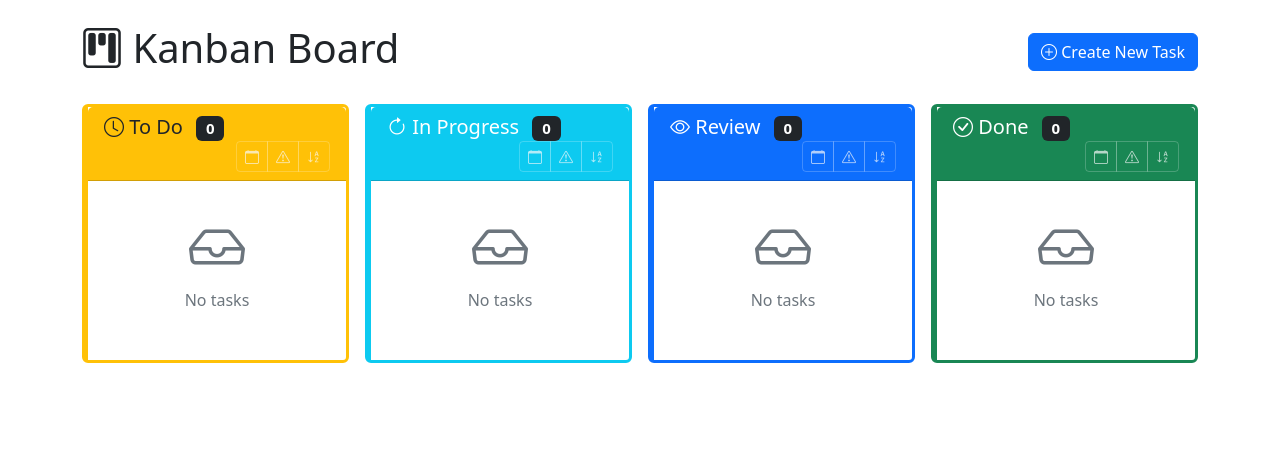
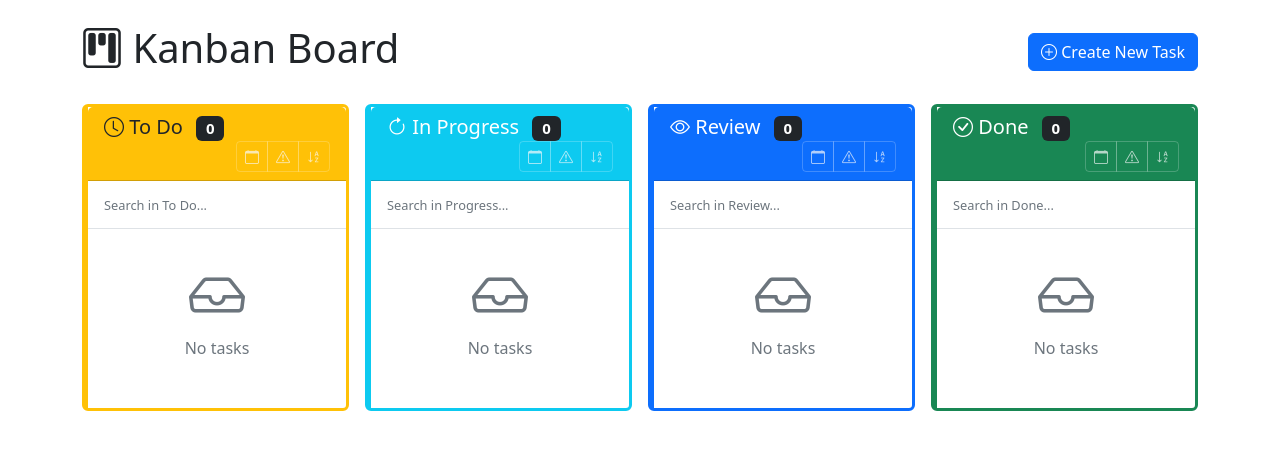
Before and after one commit to Orixara/py-it-tasks-manager, a Django app: page /kanban/ in a window 1280 px wide. Shown: the part 56-506 px from the top of the page. Run offline with Django 5.2, Linux system fonts and the light colour scheme; the visitor is signed in with stand-in values (Sample User, id 1); data that the repository does not hold is empty.

Commit message:
Created searching feature for kanban board

```diff
--- a/static/css/styles.css
+++ b/static/css/styles.css
@@ -35,7 +35,6 @@
     opacity: 0.5;
 }
 
-/* Task detail page status alert */
 #task-status-alert {
     transition: all 0.3s ease;
     border-left: 4px solid;
@@ -67,7 +66,6 @@
     100% { transform: scale(1); }
 }
 
-/* Z-index fixes for dropdowns */
 .dropdown-menu {
     z-index: 1060 !important;
 }
@@ -151,3 +149,37 @@
 .badge-sm {
     font-size: 0.7em;
 }
+
+.kanban-search {
+    border: none;
+    background: rgba(255,255,255,0.9);
+    font-size: 0.875rem;
+    transition: all 0.2s ease;
+}
+
+.kanban-search:focus {
+    background: rgba(255,255,255,1);
+    box-shadow: 0 0 0 2px rgba(13,110,253,.25);
+    outline: none;
+}
+
+.kanban-search::placeholder {
+    color: #6c757d;
+    font-size: 0.8rem;
+}
+
+.border-warning .kanban-search:focus {
+    box-shadow: 0 0 0 2px rgba(255,193,7,.25);
+}
+
+.border-info .kanban-search:focus {
+    box-shadow: 0 0 0 2px rgba(13,202,240,.25);
+}
+
+.border-primary .kanban-search:focus {
+    box-shadow: 0 0 0 2px rgba(13,110,253,.25);
+}
+
+.border-success .kanban-search:focus {
+    box-shadow: 0 0 0 2px rgba(25,135,84,.25);
+}
--- /dev/null
+++ b/static/js/kanban-search.js
@@ -0,0 +1,88 @@
+(function() {
+  'use strict';
+
+  let searchTimeouts = {};
+
+  function performColumnSearch(input) {
+    const column = input.dataset.column;
+    const searchTerm = input.value.toLowerCase().trim();
+    const dropZone = document.querySelector(`[data-status="${column}"]`);
+
+    if (!dropZone) return;
+
+    const cards = dropZone.querySelectorAll('.task-card');
+    let visibleCount = 0;
+
+    cards.forEach(card => {
+      const title = card.querySelector('.card-title')?.textContent.toLowerCase() || '';
+      const description = card.querySelector('.card-text')?.textContent.toLowerCase() || '';
+      const assignees = Array.from(card.querySelectorAll('.badge.bg-light'))
+        .map(badge => badge.textContent.toLowerCase()).join(' ');
+
+      const isVisible = !searchTerm ||
+        title.includes(searchTerm) ||
+        description.includes(searchTerm) ||
+        assignees.includes(searchTerm);
+
+      card.style.display = isVisible ? 'block' : 'none';
+      if (isVisible) visibleCount++;
+    });
+
+    const emptyNode = dropZone.querySelector('.kanban-empty');
+    if (emptyNode) {
+      emptyNode.classList.toggle('d-none', visibleCount > 0);
+    }
+
+    const countBadge = dropZone.closest('.card').querySelector('.kanban-count');
+    if (countBadge) {
+      countBadge.textContent = visibleCount;
+    }
+  }
+
+  function clearColumnSearch(column) {
+    const input = document.querySelector(`[data-column="${column}"]`);
+    if (input) {
+      input.value = '';
+      performColumnSearch(input);
+    }
+  }
+
+  function clearAllSearches() {
+    document.querySelectorAll('.kanban-search').forEach(input => {
+      input.value = '';
+      performColumnSearch(input);
+    });
+  }
+
+  document.addEventListener('DOMContentLoaded', function() {
+    document.querySelectorAll('.kanban-search').forEach(input => {
+      input.addEventListener('input', function(e) {
+        const column = e.target.dataset.column;
+        if (searchTimeouts[column]) {
+          clearTimeout(searchTimeouts[column]);
+        }
+        searchTimeouts[column] = setTimeout(() => {
+          performColumnSearch(e.target);
+        }, 300);
+      });
+      input.addEventListener('keydown', function(e) {
+        if (e.key === 'Escape') {
+          e.target.value = '';
+          performColumnSearch(e.target);
+        }
+      });
+    });
+    document.addEventListener('keydown', function(e) {
+      if (e.ctrlKey && e.key === 'k') {
+        e.preventDefault();
+        clearAllSearches();
+        document.querySelector('.kanban-search').focus();
+      }
+    });
+  });
+
+  window.KanbanSearch = {
+    clearColumn: clearColumnSearch,
+    clearAll: clearAllSearches
+  };
+})();
--- a/templates/manager/task_kanban.html
+++ b/templates/manager/task_kanban.html
@@ -23,6 +23,12 @@
               <i class="bi bi-clock"></i> To Do
               <span class="badge bg-dark ms-2 kanban-count">{{ todo_tasks|length }}</span>
             </h5>
+          </div>
+
+          <div class="px-2 py-2 border-bottom">
+            <input type="text" class="form-control form-control-sm kanban-search"
+                   placeholder="Search in To Do..."
+                   data-column="todo">
           </div>
           <div class="card-body p-2 drop-zone"
                style="max-height: 70vh; overflow-y: auto;"
@@ -78,6 +84,12 @@
               <span class="badge bg-dark ms-2 kanban-count">{{ in_progress_tasks|length }}</span>
             </h5>
           </div>
+
+          <div class="px-2 py-2 border-bottom">
+            <input type="text" class="form-control form-control-sm kanban-search"
+                   placeholder="Search in Progress..."
+                   data-column="in_progress">
+          </div>
           <div class="card-body p-2 drop-zone"
                style="max-height: 70vh; overflow-y: auto;"
                data-status="in_progress">
@@ -130,6 +142,12 @@
               <i class="bi bi-eye"></i> Review
               <span class="badge bg-dark ms-2 kanban-count">{{ review_tasks|length }}</span>
             </h5>
+          </div>
+
+          <div class="px-2 py-2 border-bottom">
+            <input type="text" class="form-control form-control-sm kanban-search"
+                   placeholder="Search in Review..."
+                   data-column="review">
           </div>
           <div class="card-body p-2 drop-zone"
                style="max-height: 70vh; overflow-y: auto;"
@@ -184,6 +202,12 @@
               <span class="badge bg-dark ms-2 kanban-count">{{ done_tasks|length }}</span>
             </h5>
           </div>
+
+          <div class="px-2 py-2 border-bottom">
+            <input type="text" class="form-control form-control-sm kanban-search"
+                   placeholder="Search in Done..."
+                   data-column="done">
+          </div>
           <div class="card-body p-2 drop-zone"
                style="max-height: 70vh; overflow-y: auto;"
                data-status="done">
@@ -235,4 +259,5 @@
 {% load static %}
 <script src="{% static 'js/kanban-dnd.js' %}"></script>
 <script src="{% static 'js/kanban-sort.js' %}"></script>
+<script src="{% static 'js/kanban-search.js' %}"></script>
 {% endblock %}
```
